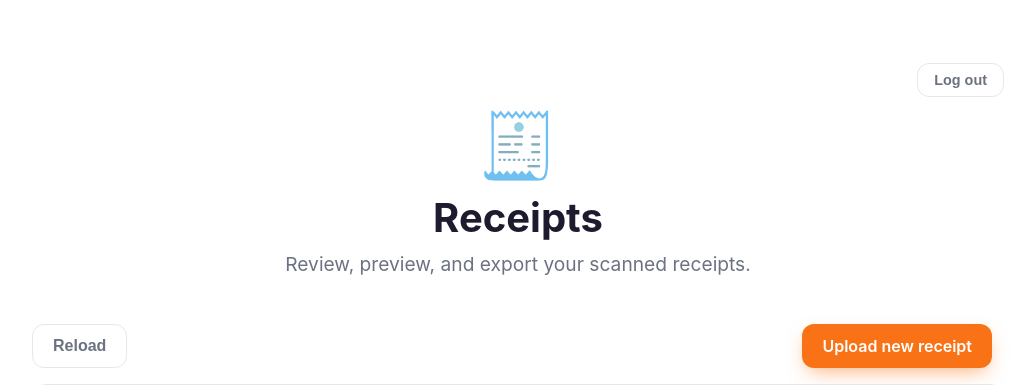
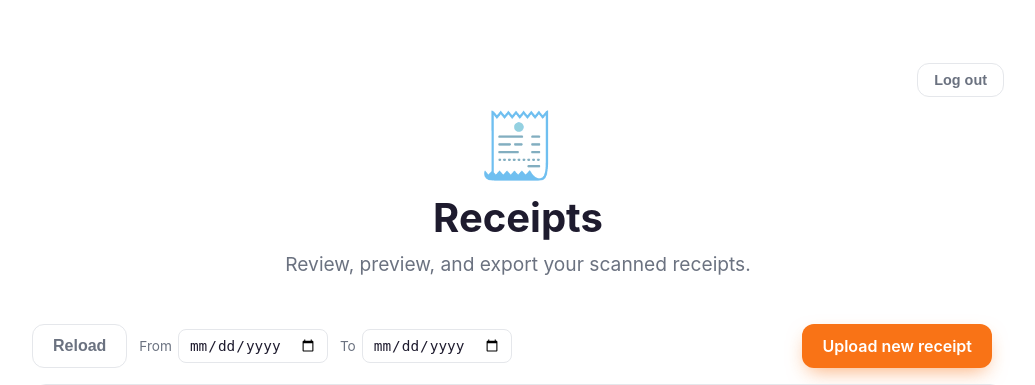
Before and after one commit to edo98811/rechnungen_app, a FastAPI app: page / in a window 1280 px wide. Shown: the part 89-474 px from the top of the page, without its empty margins (122-1157 px from the left). Run offline with FastAPI, Linux system fonts and the light colour scheme; the visitor is signed in with stand-in values (Sample User, id 1); data that the repository does not hold is empty; parts of the project's set-up code (start-up, migrations or seed data) failed here and were passed over.

Commit message:
added select by date

```diff
--- a/app/api/receipts.py
+++ b/app/api/receipts.py
@@ -20,10 +20,10 @@ SUPPORTED_MEDIA_TYPES: tuple[SupportedMediaType, ...] = get_args(SupportedMediaT
 
 
 @router.get("/receipts")
-def list_all_receipts():
+def list_all_receipts(date_from: str | None = None, date_to: str | None = None):
     return [
         {"id": receipt_id, "receipt": receipt}
-        for receipt_id, receipt in list_receipts()
+        for receipt_id, receipt in list_receipts(date_from, date_to)
     ]
 
 
--- a/app/static/app.js
+++ b/app/static/app.js
@@ -41,7 +41,18 @@ function renderList(receipts) {
 }
 
 function refreshList() {
-  fetch("/api/receipts")
+  const dateFrom = document.getElementById("filter-date-from").value;
+  const dateTo = document.getElementById("filter-date-to").value;
+  const params = new URLSearchParams();
+  if (dateFrom) {
+    params.set("date_from", dateFrom);
+  }
+  if (dateTo) {
+    params.set("date_to", dateTo);
+  }
+  const query = params.toString();
+
+  fetch(`/api/receipts${query ? `?${query}` : ""}`)
     .then((response) => response.json())
     .then((data) => {
       allReceipts = data;
@@ -179,6 +190,9 @@ document.getElementById("reload-btn").addEventListener("click", refreshList);
 
 document.getElementById("delete-btn").addEventListener("click", deleteSelected);
 
+document.getElementById("filter-date-from").addEventListener("change", refreshList);
+document.getElementById("filter-date-to").addEventListener("change", refreshList);
+
 document.getElementById("upload-input").addEventListener("change", (event) => {
   const file = event.target.files[0];
   if (file) {
--- a/app/static/styles.css
+++ b/app/static/styles.css
@@ -312,6 +312,23 @@ tbody tr:nth-child(even) {
   font-size: 1rem;
 }
 
+.filter-label {
+  display: inline-flex;
+  align-items: center;
+  gap: 0.4rem;
+  font-size: 0.85rem;
+  color: var(--text-muted);
+}
+
+.filter-date {
+  padding: 0.45rem 0.6rem;
+  border: 1px solid var(--border);
+  border-radius: 8px;
+  font-size: 0.9rem;
+  background: var(--card-bg);
+  color: var(--text);
+}
+
 .upload-label {
   display: inline-flex;
   align-items: center;
--- a/app/templates/receipts_list.html
+++ b/app/templates/receipts_list.html
@@ -9,6 +9,12 @@
 <div class="toolbar">
   <div class="toolbar-left">
     <button type="button" id="reload-btn" class="btn btn-ghost">Reload</button>
+    <label for="filter-date-from" class="filter-label">From
+      <input type="date" id="filter-date-from" class="filter-date">
+    </label>
+    <label for="filter-date-to" class="filter-label">To
+      <input type="date" id="filter-date-to" class="filter-date">
+    </label>
   </div>
   <div class="toolbar-right">
     <label for="upload-input" class="btn btn-primary upload-label">
```
Also changed, not shown: app/services/session_store.py (+17 -8 lines), tests/api/test_receipts.py (+15 -0 lines), tests/services/test_session_store.py (+32 -2 lines).
